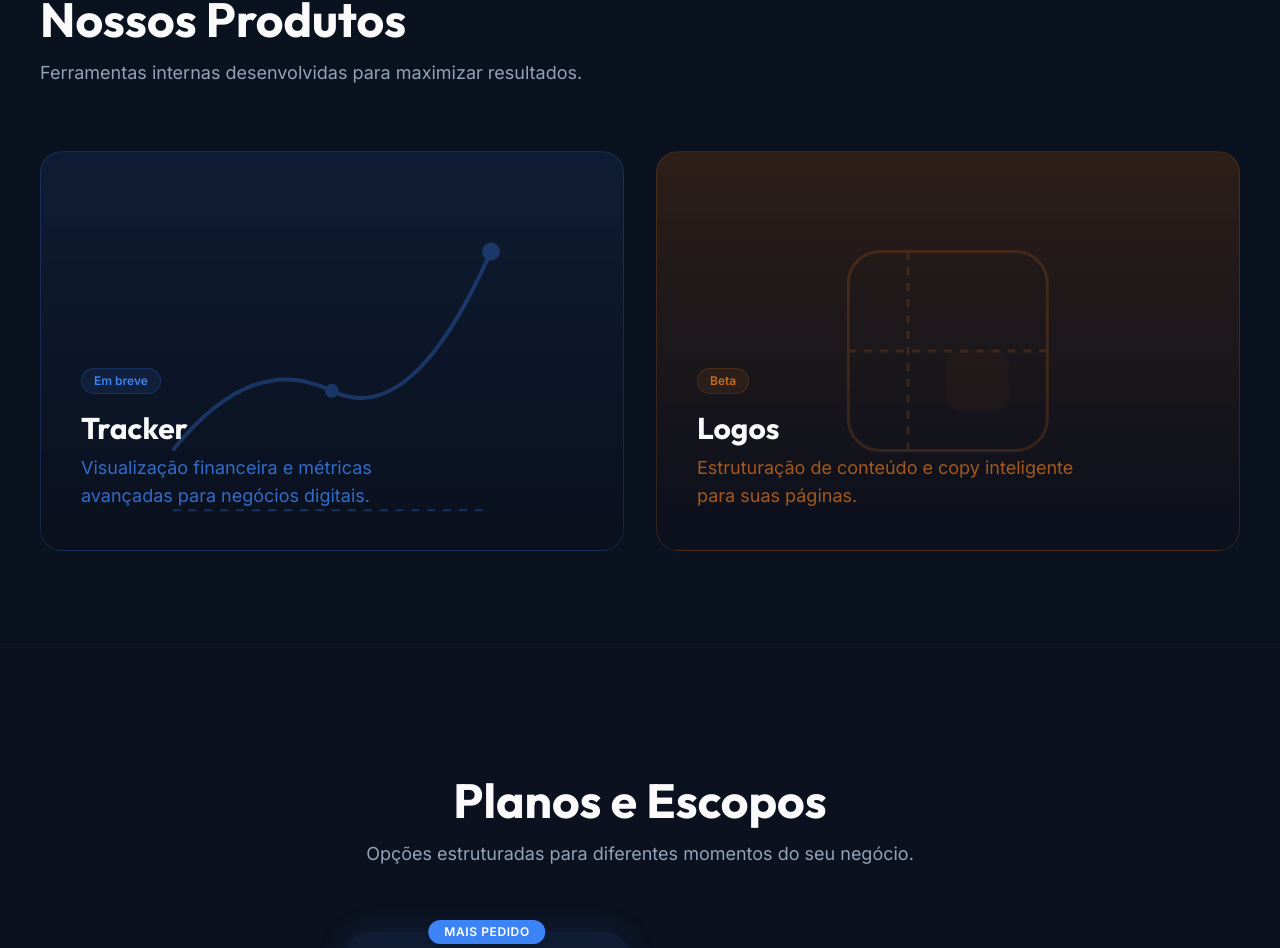
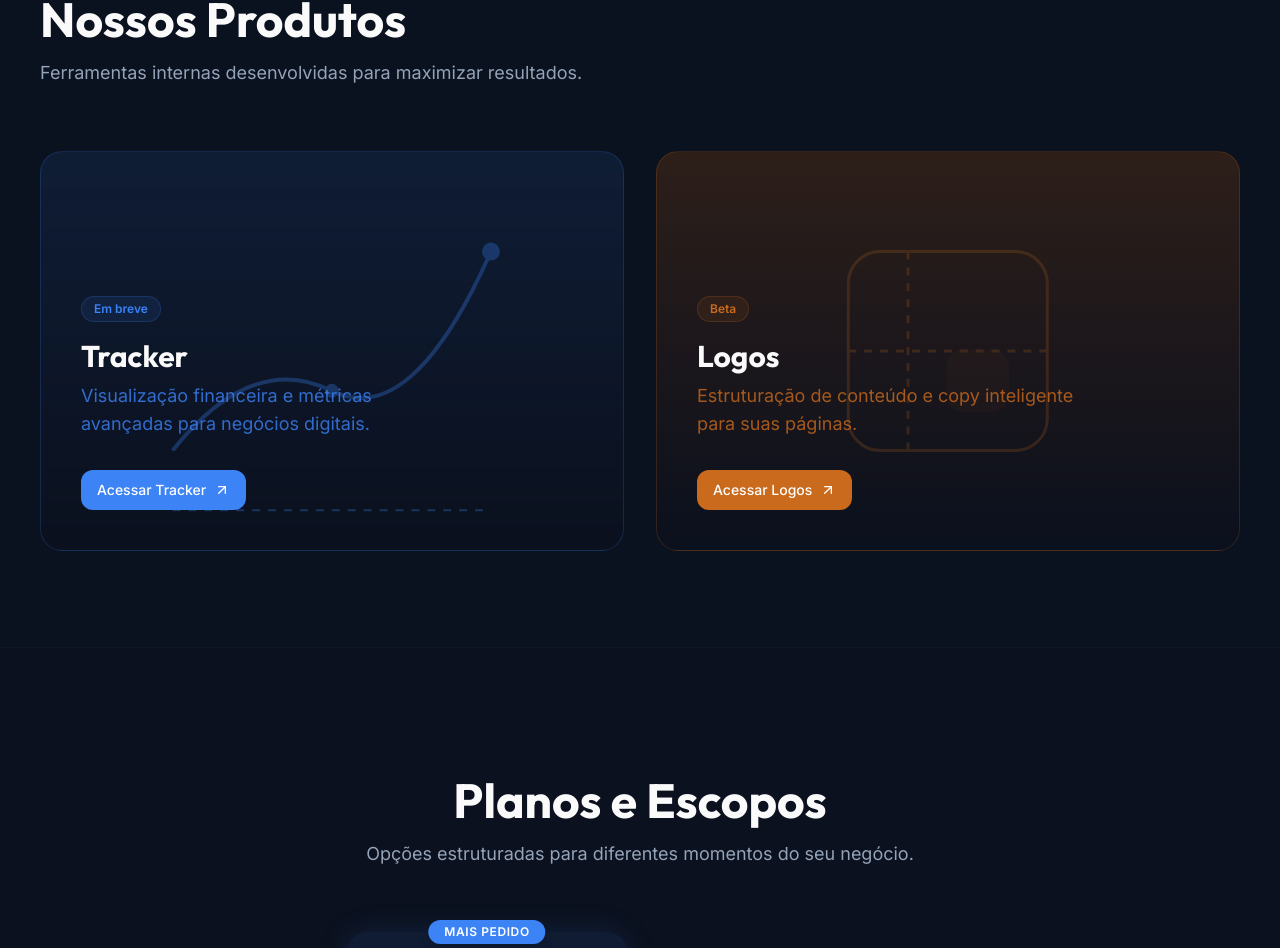
Before and after one commit to Dlsbox/dlsbox-solu--es-digitais-j1how6aq3, a React (Vite) app: page / in a window 1280 px wide. Shown: the part 4027-4975 px from the top of the page. Built offline with nearby package versions, Linux system fonts and the light colour scheme.

Commit message:
feat: Add product access buttons to cards

```diff
--- a/src/components/sections/Products.tsx
+++ b/src/components/sections/Products.tsx
@@ -1,5 +1,7 @@
 import { Reveal } from '@/components/ui/reveal'
 import { ArrowUpRight } from 'lucide-react'
+import { Button } from '@/components/ui/button'
+import { GlowCard } from '@/components/ui/glow-card'
 
 export function Products() {
   return (
@@ -14,14 +16,15 @@ export function Products() {
 
         <div className="grid grid-cols-1 md:grid-cols-2 gap-8">
           <Reveal delay={100}>
-            <div className="group relative overflow-hidden rounded-[var(--r2)] border border-primary/20 bg-gradient-to-b from-primary/10 to-background p-8 md:p-10 aspect-square md:aspect-auto md:h-[400px] flex flex-col justify-between cursor-pointer">
-              <div className="absolute top-0 right-0 p-8 opacity-0 group-hover:opacity-100 transition-all duration-300 translate-x-4 group-hover:translate-x-0">
+            <GlowCard className="group p-0 border-primary/20 bg-gradient-to-b from-primary/10 to-background aspect-square md:aspect-auto md:h-[400px]">
+              <div className="relative flex flex-col justify-between h-full p-8 md:p-10 overflow-hidden rounded-[var(--r2)]">
+                <div className="absolute top-0 right-0 p-8 opacity-0 group-hover:opacity-100 transition-all duration-300 translate-x-4 group-hover:translate-x-0 z-20 pointer-events-none">
                   <div className="w-12 h-12 rounded-full bg-primary/20 flex items-center justify-center text-primary">
                     <ArrowUpRight className="w-6 h-6" />
                   </div>
                 </div>
 
-              <div className="absolute inset-0 flex items-center justify-center opacity-30 pointer-events-none group-hover:scale-105 transition-transform duration-500">
+                <div className="absolute inset-0 flex items-center justify-center opacity-30 pointer-events-none group-hover:scale-105 transition-transform duration-500 z-0">
                   <svg
                     viewBox="0 0 200 200"
                     className="w-full h-full text-primary max-w-[80%]"
@@ -36,27 +39,35 @@ export function Products() {
                   </svg>
                 </div>
 
-              <div className="relative z-10 mt-auto">
+                <div className="relative z-10 mt-auto flex flex-col items-start">
                   <div className="inline-block px-3 py-1 bg-primary/10 text-primary text-xs font-semibold rounded-full border border-primary/20 mb-4">
                     Em breve
                   </div>
                   <h3 className="text-3xl font-display font-bold text-foreground mb-2">Tracker</h3>
-                <p className="text-primary/80 max-w-sm text-lg">
+                  <p className="text-primary/80 max-w-sm text-lg mb-8">
                     Visualização financeira e métricas avançadas para negócios digitais.
                   </p>
+                  <Button asChild className="gap-2 z-20 group/btn">
+                    <a href="https://tracker.dlsbox.com" target="_blank" rel="noopener noreferrer">
+                      Acessar Tracker
+                      <ArrowUpRight className="w-4 h-4 transition-transform group-hover/btn:-translate-y-0.5 group-hover/btn:translate-x-0.5" />
+                    </a>
+                  </Button>
                 </div>
               </div>
+            </GlowCard>
           </Reveal>
 
           <Reveal delay={200}>
-            <div className="group relative overflow-hidden rounded-[var(--r2)] border border-brown-500/20 bg-gradient-to-b from-brown-900/40 to-background p-8 md:p-10 aspect-square md:aspect-auto md:h-[400px] flex flex-col justify-between cursor-pointer">
-              <div className="absolute top-0 right-0 p-8 opacity-0 group-hover:opacity-100 transition-all duration-300 translate-x-4 group-hover:translate-x-0">
+            <GlowCard className="group p-0 border-brown-500/20 bg-gradient-to-b from-brown-900/40 to-background aspect-square md:aspect-auto md:h-[400px]">
+              <div className="relative flex flex-col justify-between h-full p-8 md:p-10 overflow-hidden rounded-[var(--r2)]">
+                <div className="absolute top-0 right-0 p-8 opacity-0 group-hover:opacity-100 transition-all duration-300 translate-x-4 group-hover:translate-x-0 z-20 pointer-events-none">
                   <div className="w-12 h-12 rounded-full bg-brown-500/20 flex items-center justify-center text-brown-500">
                     <ArrowUpRight className="w-6 h-6" />
                   </div>
                 </div>
 
-              <div className="absolute inset-0 flex items-center justify-center opacity-20 pointer-events-none group-hover:scale-105 transition-transform duration-500">
+                <div className="absolute inset-0 flex items-center justify-center opacity-20 pointer-events-none group-hover:scale-105 transition-transform duration-500 z-0">
                   <svg
                     viewBox="0 0 200 200"
                     className="w-full h-full text-brown-500 max-w-[80%]"
@@ -79,16 +90,26 @@ export function Products() {
                   </svg>
                 </div>
 
-              <div className="relative z-10 mt-auto">
+                <div className="relative z-10 mt-auto flex flex-col items-start">
                   <div className="inline-block px-3 py-1 bg-brown-500/10 text-brown-500 text-xs font-semibold rounded-full border border-brown-500/20 mb-4">
                     Beta
                   </div>
                   <h3 className="text-3xl font-display font-bold text-foreground mb-2">Logos</h3>
-                <p className="text-brown-500/80 max-w-sm text-lg">
+                  <p className="text-brown-500/80 max-w-sm text-lg mb-8">
                     Estruturação de conteúdo e copy inteligente para suas páginas.
                   </p>
+                  <Button
+                    asChild
+                    className="gap-2 z-20 group/btn bg-brown-500 hover:bg-brown-600 text-white"
+                  >
+                    <a href="https://logos.dlsbox.com" target="_blank" rel="noopener noreferrer">
+                      Acessar Logos
+                      <ArrowUpRight className="w-4 h-4 transition-transform group-hover/btn:-translate-y-0.5 group-hover/btn:translate-x-0.5" />
+                    </a>
+                  </Button>
                 </div>
               </div>
+            </GlowCard>
           </Reveal>
         </div>
       </div>
```
Also changed, not shown: .skip.config.json. Lines whose indentation alone changed are shown as unchanged.
